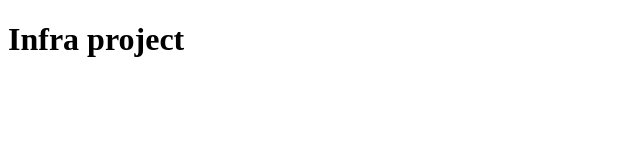
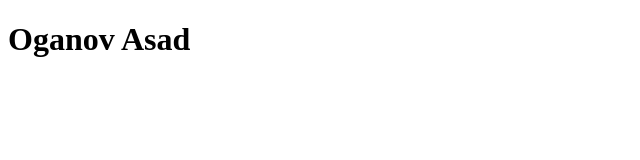
Before and after one commit to Asad-Pandsa/infra-project, a plain HTML site: page docker/index.html in a window 1280 px wide. Shown: the whole page, without its empty margins (0-640 px from the left). Drawn offline with Linux system fonts and the light colour scheme.

Commit message:
feat(docker): add personal page, expose port, and update readme

```diff
--- a/docker/index.html
+++ b/docker/index.html
@@ -1,5 +1,5 @@
 <!DOCTYPE html>
 <html lang="ru">
-<head><meta charset="utf-8"><title>Infra project</title></head>
-<body><h1>Infra project</h1></body>
+<head><meta charset="utf-8"><title>Oganov Asad</title></head>
+<body><h1>Oganov Asad</h1></body>
 </html>
```
Also changed, not shown: 2 other files.
